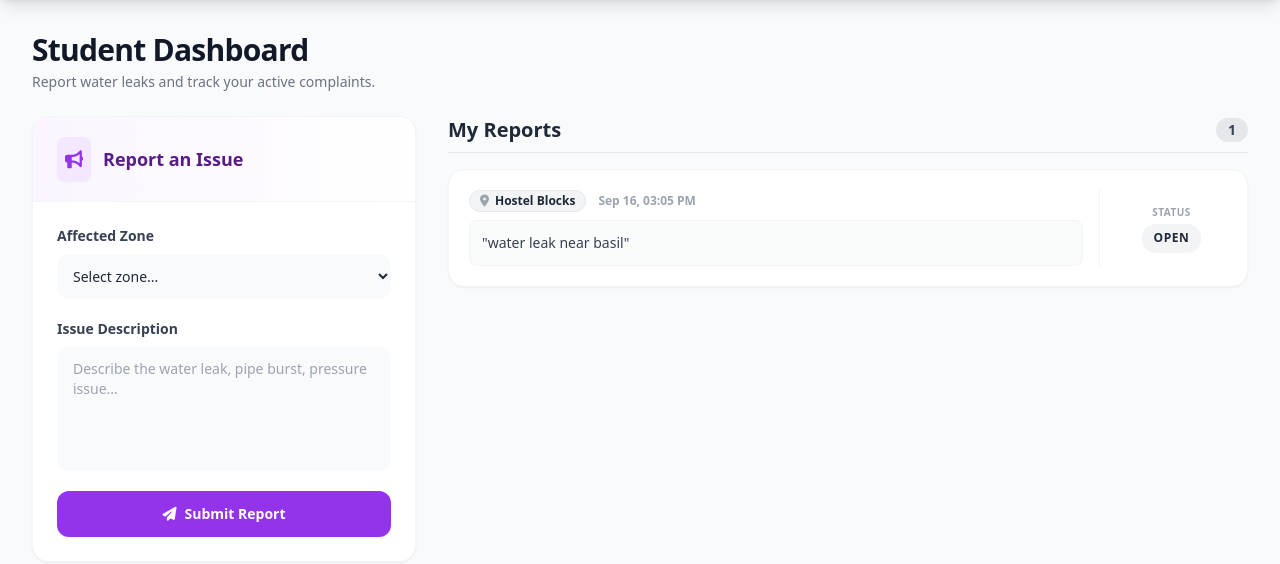
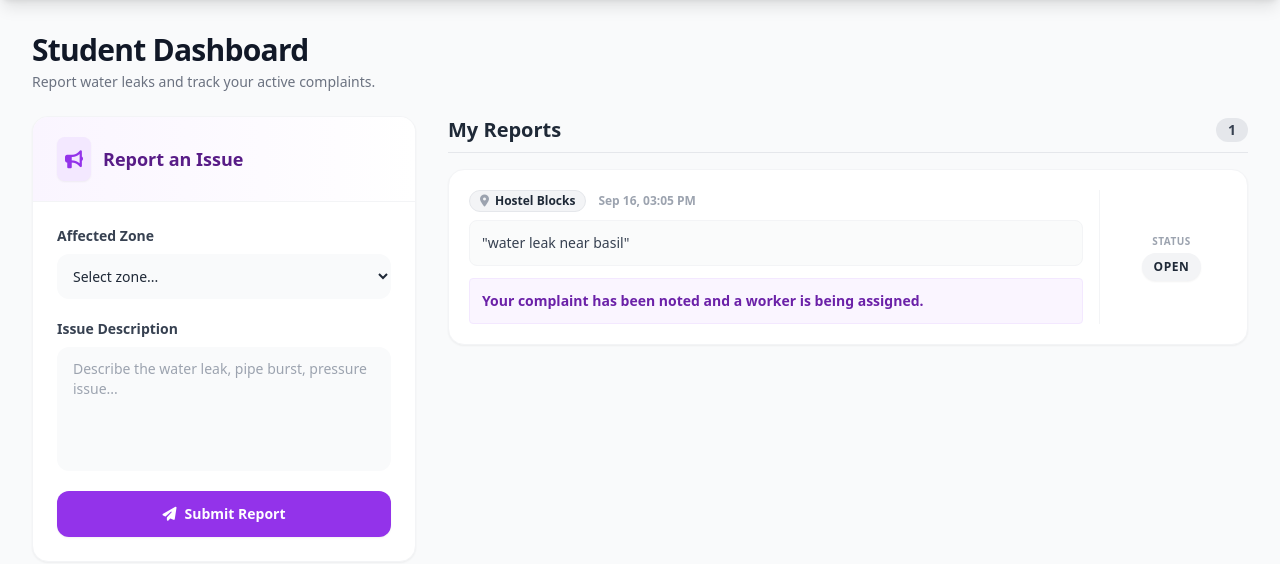
Before and after one commit to Mirudhula2710/water-the-elixir-of-life-new, a Flask app: template templates/student.html in a window 1280 px wide. Shown: the part 64-628 px from the top of the page. Run offline with Flask 3, Linux system fonts and the light colour scheme; the template is opened without the code that fills it: values that come from a table or form of the project are taken from there, others are empty; some libraries are stand-ins or nearby versions.

Commit message:
Update UI layouts, auto-assign functionality, and PROJECT_STRUCTURE.md

```diff
--- a/app.py
+++ b/app.py
@@ -69,16 +69,35 @@ def create_app():
     def auto_assign():
         if current_user.role != 'manager':
             return "Unauthorized", 403
-        unassigned_tickets = Ticket.query.filter_by(assigned_worker_id=None).limit(10).all()
+        unassigned_tickets = Ticket.query.filter_by(assigned_worker_id=None).order_by(Ticket.created_at.desc()).limit(10).all()
         workers = User.query.filter_by(role='worker').all()
         if workers and unassigned_tickets:
             import itertools
             worker_cycle = itertools.cycle(workers)
             for ticket in unassigned_tickets:
                 ticket.assigned_worker_id = next(worker_cycle).id
-                ticket.status = 'IN_PROGRESS'
+                ticket.status = 'assigned'
             db.session.commit()
-        return redirect(url_for('manager_dashboard'))
+        return redirect(url_for('manager_dashboard') + '#tab-tickets')
+
+
+    @app.route('/update_ticket_status/<int:ticket_id>', methods=['POST'])
+    @login_required
+    @role_required('worker')
+    def update_ticket_status(ticket_id):
+        notes = request.form.get('notes')
+        status = request.form.get('status')
+        ticket = Ticket.query.get(ticket_id)
+        if ticket and ticket.assigned_worker_id == current_user.id:
+            ticket.status = status
+            ticket.worker_notes = notes
+            from datetime import datetime
+            if status == 'RESOLVED' or status == 'resolved':
+                ticket.resolved_at = datetime.utcnow()
+                if ticket.complaint:
+                    ticket.complaint.status = 'resolved'
+            db.session.commit()
+        return redirect(url_for('worker_dashboard'))
 
     @app.route('/worker', methods=['GET', 'POST'])
 
@@ -123,6 +142,26 @@ def create_app():
         zones = Zone.query.all()
         return render_template('student.html', complaints=complaints, zones=zones)
 
+    @app.route('/auto_assign_complaint/<int:complaint_id>', methods=['POST'])
+    @login_required
+    @role_required('manager')
+    def auto_assign_complaint(complaint_id):
+        complaint = Complaint.query.get(complaint_id)
+        workers = User.query.filter_by(role='worker').all()
+        if complaint and workers:
+            import random
+            worker = random.choice(workers)
+            ticket = Ticket(
+                complaint_id=complaint.id,
+                zone_id=complaint.zone_id,
+                assigned_worker_id=worker.id,
+                status='assigned'
+            )
+            complaint.status = 'in_progress'
+            db.session.add(ticket)
+            db.session.commit()
+        return redirect(url_for('manager_dashboard') + '#tab-complaints')
+
     @app.route('/assign_ticket', methods=['POST'])
     @login_required
     @role_required('manager')
--- a/templates/student.html
+++ b/templates/student.html
@@ -65,6 +65,15 @@
                 <p class="text-sm text-gray-700 bg-gray-50/80 p-3 rounded-lg border border-gray-100 mt-2">
                     "{{ c.description }}"
                 </p>
+                <div class="mt-3 p-3 rounded bg-purple-50 text-purple-800 text-sm font-semibold border border-purple-100">
+                    {% if c.status == 'open' or c.status == 'pending' %}
+                        Your complaint has been noted and a worker is being assigned.
+                    {% elif c.status == 'in_progress' or c.status == 'assigned' %}
+                        A worker has been assigned to address your complaint.
+                    {% elif c.status == 'resolved' or c.status == 'RESOLVED' %}
+                        The work has been completed according to your raised complaint. Thank you for raising a complaint regarding this.
+                    {% endif %}
+                </div>
             </div>
 
             <!-- Right Status -->
```
Also changed, not shown: PROJECT_STRUCTURE.md (+4 -5 lines), templates/manager.html (+26 -4 lines).
